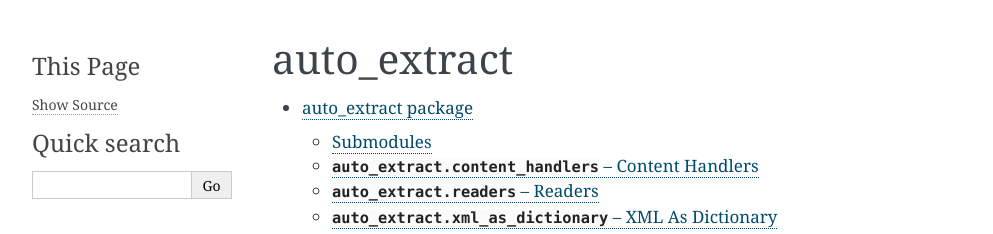
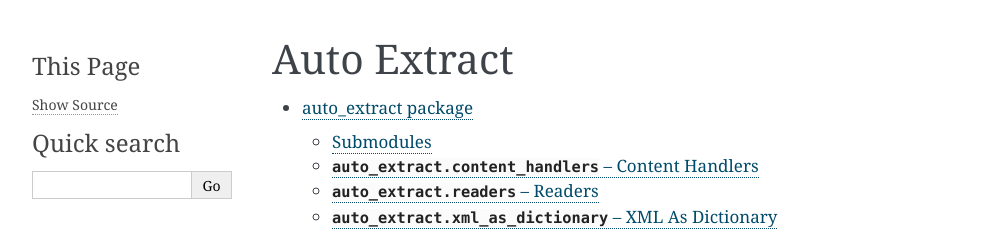
Before and after one commit to practo/Tableau-Py, a Sphinx documentation site: the page built from docs/source/modules.rst, in a window 1280 px wide. Shown: the top 234 px of the page, without its empty margins (148-1141 px from the left). Built offline with Sphinx 7.4.7, drawn with Linux system fonts in a browser that asks for light colours.

```diff
--- a/docs/source/modules.rst
+++ b/docs/source/modules.rst
@@ -1,4 +1,4 @@
-auto_extract
+Auto Extract
 ============
 
 .. toctree::
```
